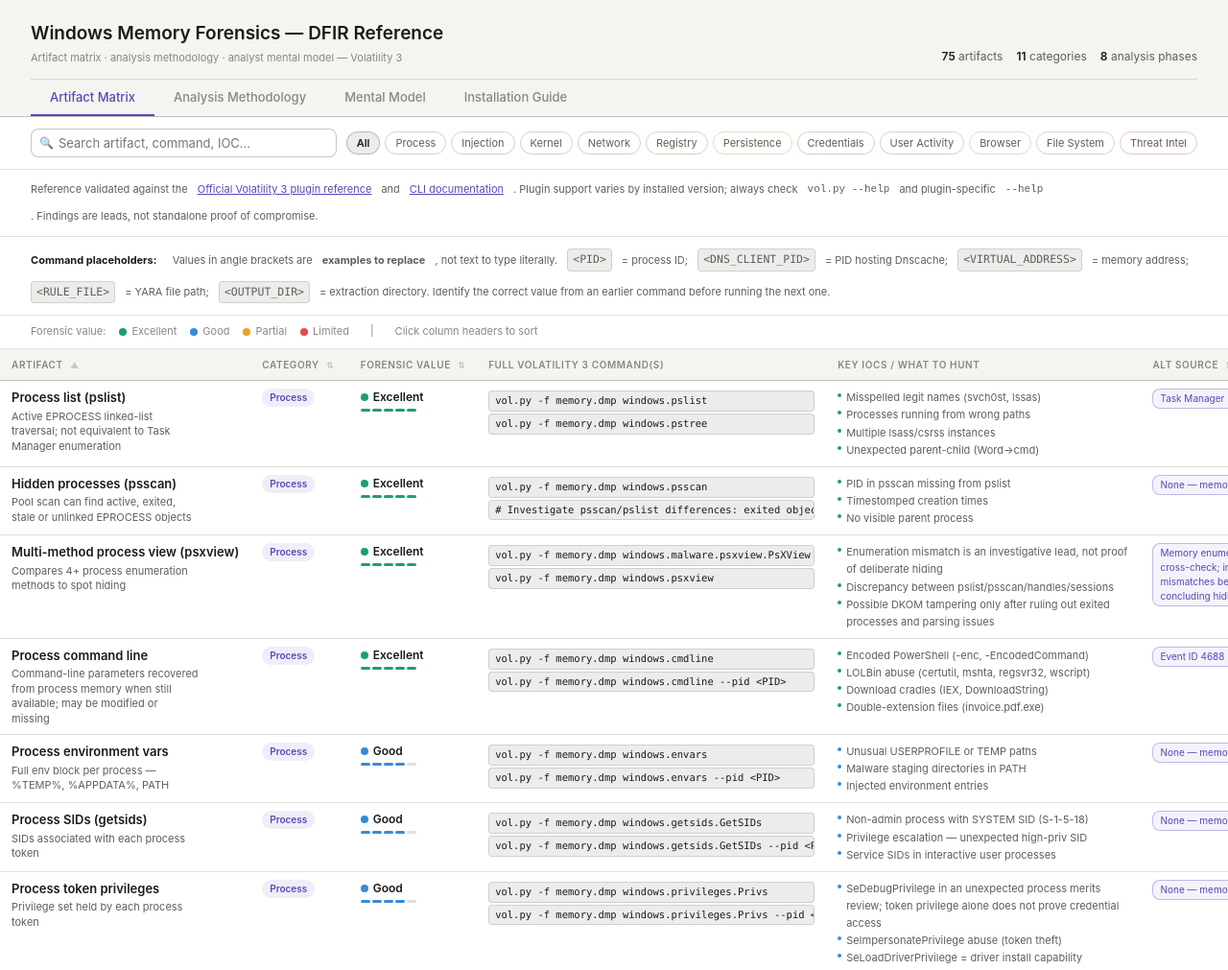
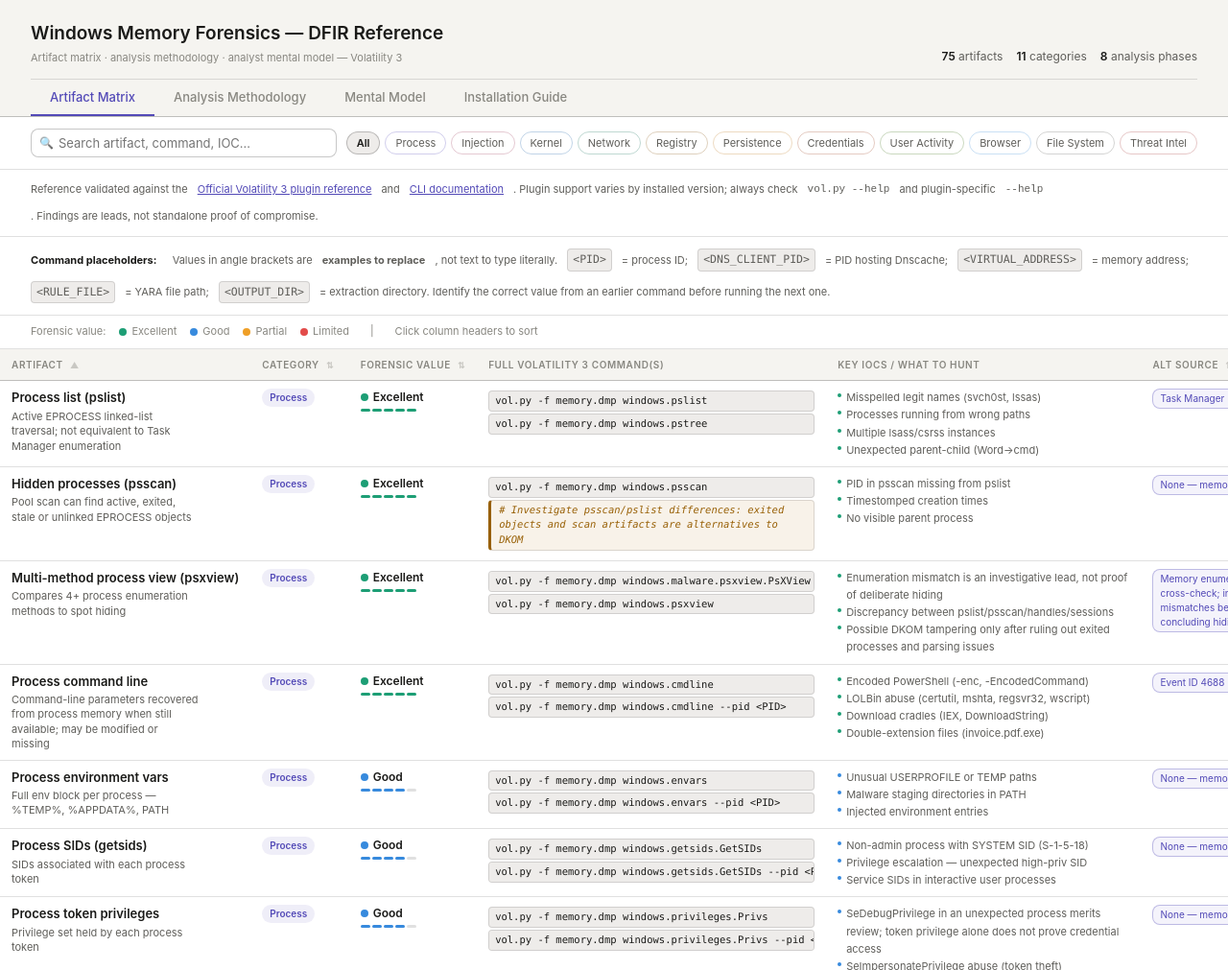
Before and after one commit to peli-rufus/peli-rufus.github.io, a plain HTML site: page matrix/windows-memory-forensics-matrix.html in a window 1280 px wide. Shown: the top 1011 px of the page at 96% size. Drawn offline with Linux system fonts and the light colour scheme.

Commit message:
Highlight Volatility matrix command comments with theme-aware amber styling

```diff
--- a/matrix/windows-memory-forensics-matrix.html
+++ b/matrix/windows-memory-forensics-matrix.html
@@ -91,6 +91,11 @@ td { padding: 8px 12px; vertical-align: top; line-height: 1.5; }
 .bars { display: flex; gap: 2px; margin-top: 3px; }
 .bar { height: 3px; width: 10px; border-radius: 2px; background: var(--border); }
 .vol-cmd { font-family: var(--mono); font-size: 10.5px; background: var(--bg3); border: 0.5px solid var(--border); border-radius: 4px; padding: 2px 6px; display: block; margin: 2px 0; color: var(--text); white-space: pre; overflow-x: auto; max-width: 340px; }
+/* Make instructional comments distinct from commands in both colour themes. */
+:root { --cmd-comment: #986006; --cmd-comment-bg: rgba(176, 110, 20, 0.09); }
+@media (prefers-color-scheme: dark) { :root { --cmd-comment: #f4c979; --cmd-comment-bg: rgba(244, 201, 121, 0.10); } }
+.vol-cmd.vol-comment { color: var(--cmd-comment); background: var(--cmd-comment-bg); border-left: 3px solid currentColor; padding-left: 8px; font-style: italic; white-space: pre-wrap; overflow-wrap: anywhere; }
+
 .ioc-cell { font-size: 11px; color: var(--text2); line-height: 1.65; }
 .ioc-item { display: flex; align-items: flex-start; gap: 5px; }
 .ioc-dot { margin-top: 5px; width: 4px; height: 4px; border-radius: 50%; flex-shrink: 0; }
@@ -1190,7 +1195,7 @@ function buildTable(){
     const iocHtml = d.iocs.map(i =>
       `<div class="ioc-item"><span class="ioc-dot" style="background:${q.color}"></span><span>${i}</span></div>`
     ).join("");
-    const cmdsHtml = d.cmds.map(c => `<span class="vol-cmd">${c.replace(/</g, "&lt;").replace(/>/g, "&gt;")}</span>`).join("");
+    const cmdsHtml = d.cmds.map(c => `<span class="vol-cmd${c.trimStart().startsWith("#") ? " vol-comment" : ""}">${c.replace(/&/g, "&amp;").replace(/</g, "&lt;").replace(/>/g, "&gt;")}</span>`).join("");
     const searchText = [d.art, d.desc, d.cat, ...d.cmds, ...d.iocs, d.quality, d.src].join(" ").toLowerCase();
     const cc = catColor(d.cat);
     return `<tr data-cat="${d.cat}" data-text="${searchText}"
```
